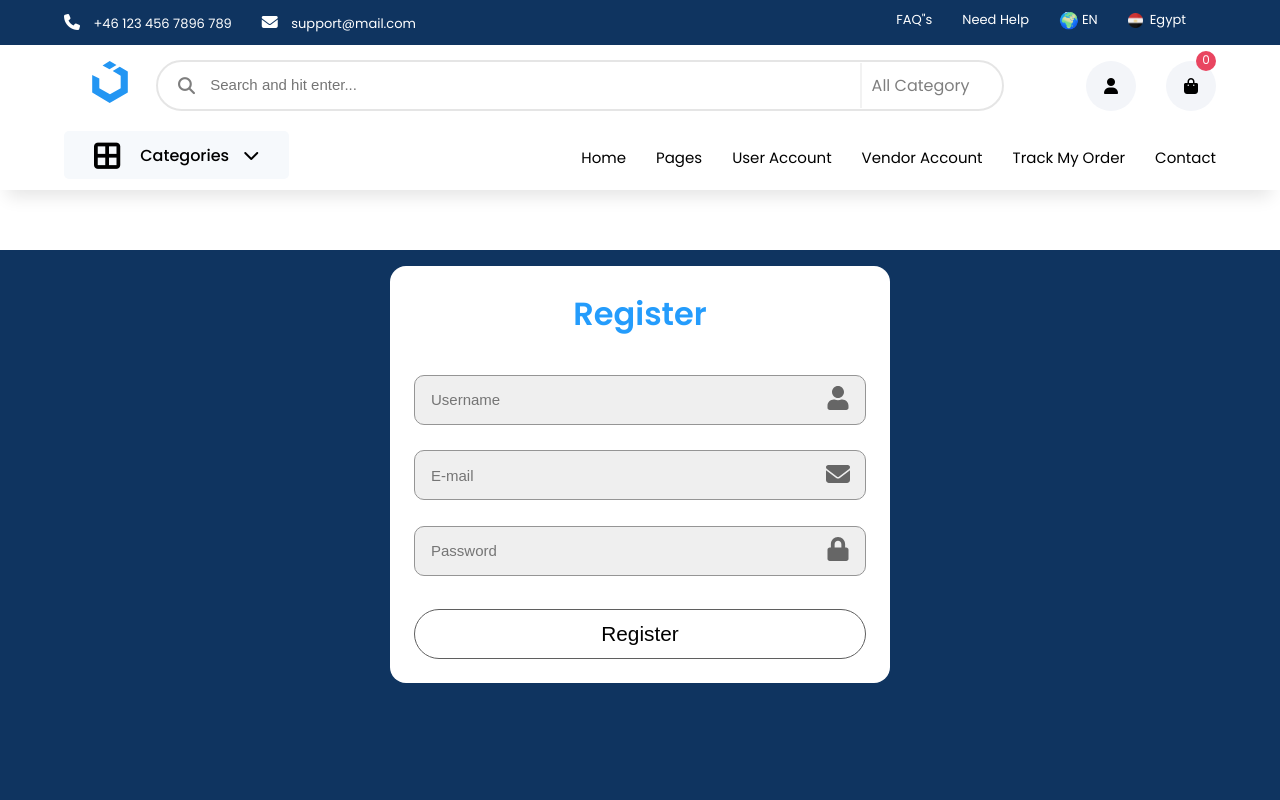
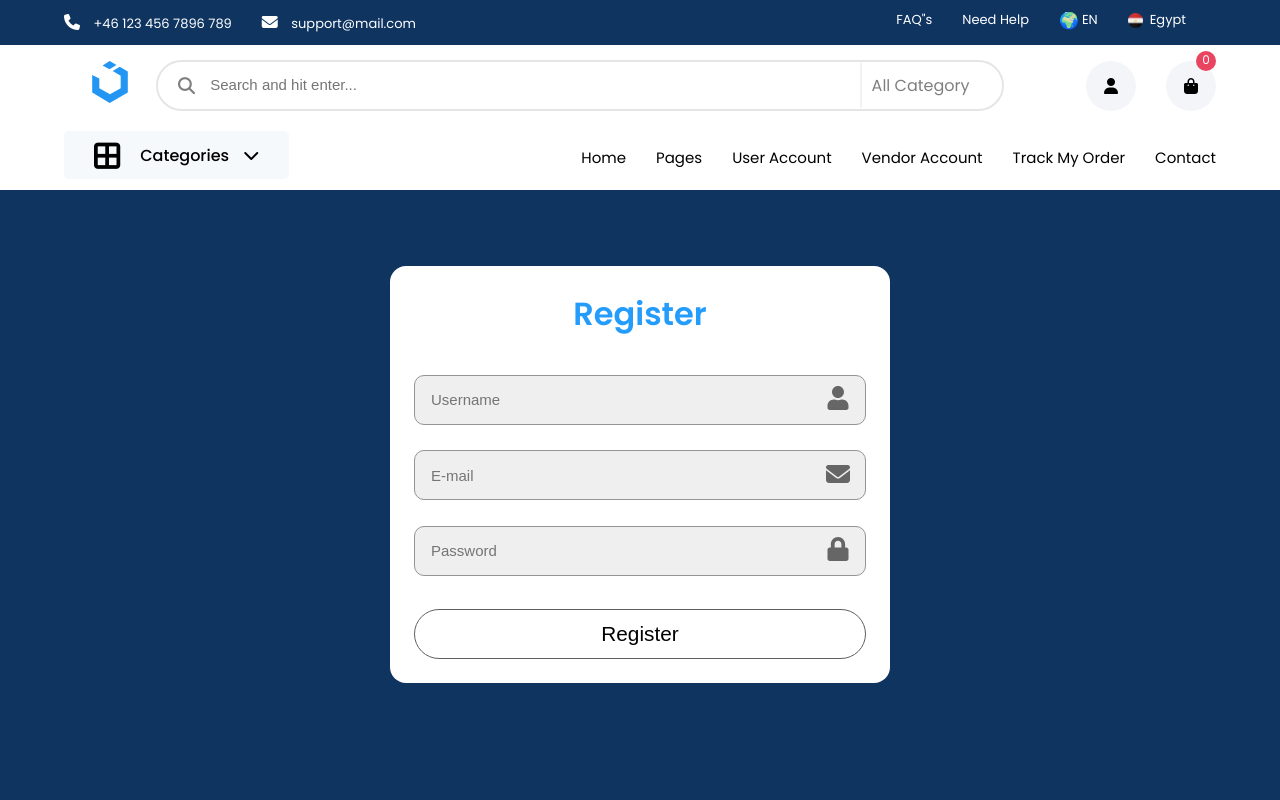
Before and after one commit to Ahmed-Maher77/iti-market__online-shop, a React (Create React App) app: page /register in a window 1280 px wide. Shown: the top 800 px of the page. Built offline with nearby package versions, Linux system fonts and the light colour scheme.

Commit message:
Modified the styles of the Registeration page

```diff
--- a/src/components/Login/Register.jsx
+++ b/src/components/Login/Register.jsx
@@ -28,7 +28,7 @@ const Register = () => {
 	};
 
 	return (
-        <div className="admin-wrapper"  style={{marginTop: '60px'}}>
+        <div className="admin-wrapper"  style={{paddingTop: '60px'}}>
 		<div className="container register-page">
 			{/* <header>
 				<img src="./favicon.svg" alt="Site-Logo" />
```
